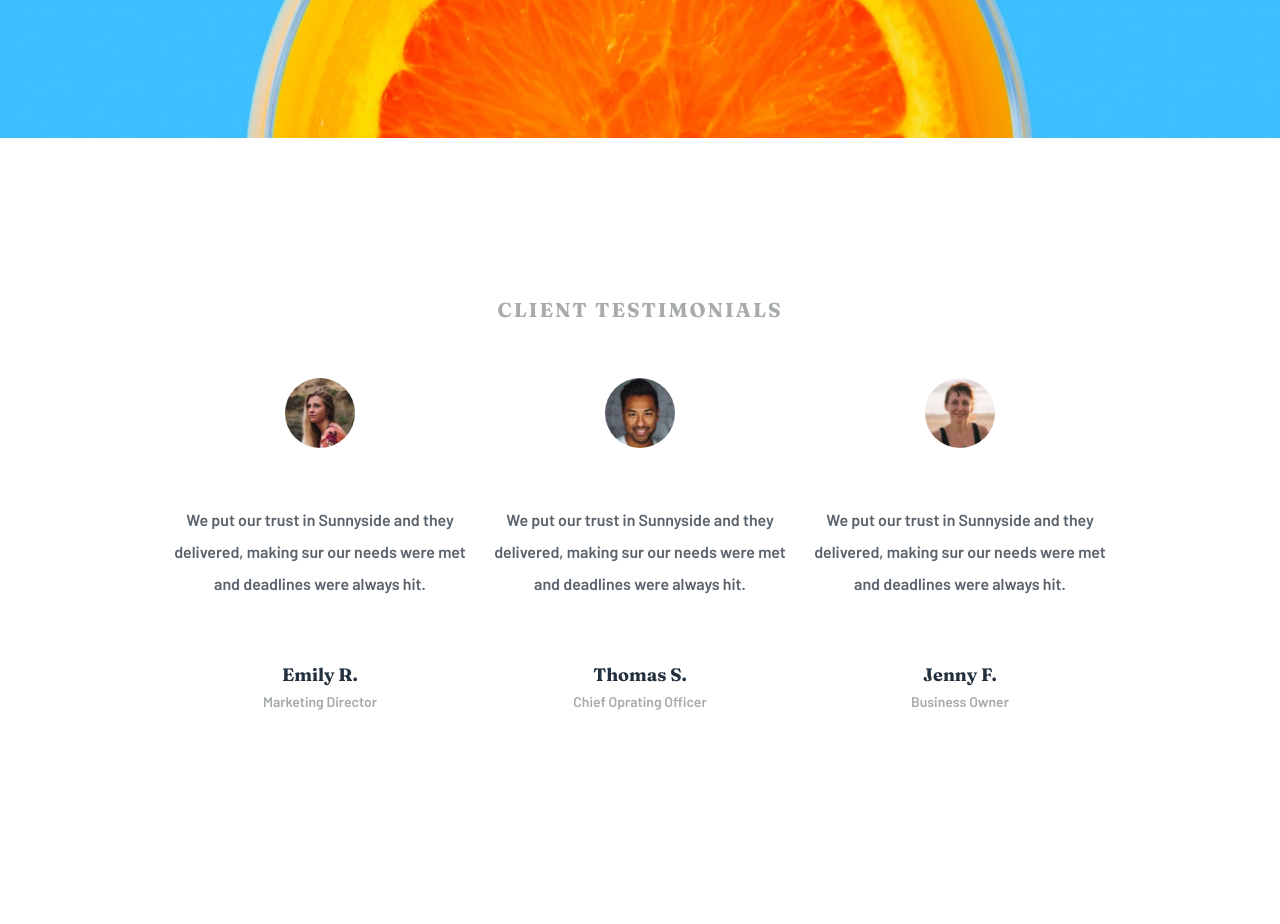
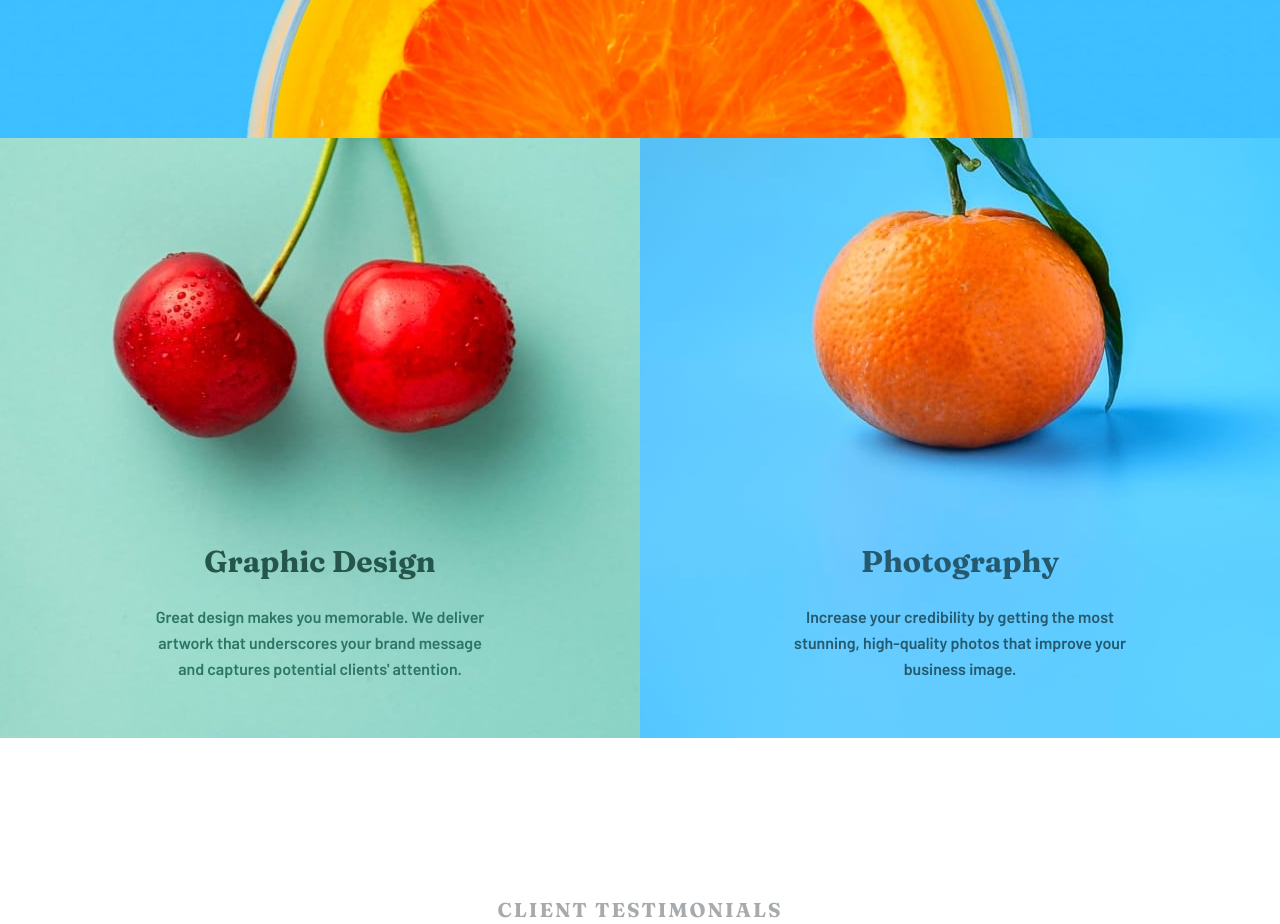
Before and after one commit to 0xShynn/frontendmentor-sunnyside-landing-page-challenge, a React (Create React App) app: page / in a window 1280 px wide. Shown: the part 740-1664 px from the top of the page. Built offline with nearby package versions, Linux system fonts and the light colour scheme.

Commit message:
added/wip: panels with visuals. updated: colors scheme

```diff
--- /dev/null
+++ b/src/components/MainContainer.jsx
@@ -0,0 +1,32 @@
+import { Box, Stack } from '@chakra-ui/react';
+import React from 'react';
+import PanelVisual from './PanelVisual';
+
+import graphicDesignMobile from '../assets/images/mobile/image-graphic-design.jpg';
+import graphicDesignDesktop from '../assets/images/desktop/image-graphic-design.jpg';
+import photographyMobile from '../assets/images/mobile/image-photography.jpg';
+import photographyDesktop from '../assets/images/desktop/image-photography.jpg';
+
+const MainContainer = () => {
+  return (
+    <Box>
+      <Stack direction={{ base: 'column', md: 'row' }} spacing="0">
+        <PanelVisual
+          title="Graphic Design"
+          imageMobile={graphicDesignMobile}
+          imageDesktop={graphicDesignDesktop}
+          text="Great design makes you memorable. We deliver artwork that underscores
+          your brand message and captures potential clients' attention."
+        />
+        <PanelVisual
+          title="Photography"
+          imageMobile={photographyMobile}
+          imageDesktop={photographyDesktop}
+          text="Increase your credibility by getting the most stunning, high-quality photos that improve your business image."
+        />
+      </Stack>
+    </Box>
+  );
+};
+
+export default MainContainer;
--- /dev/null
+++ b/src/components/PanelVisual.jsx
@@ -0,0 +1,47 @@
+import { Box, Flex, Heading, Text } from '@chakra-ui/react';
+import React from 'react';
+
+const PanelVisual = ({ title, imageMobile, imageDesktop, text }) => {
+  return (
+    <Flex
+      bgImage={{ base: imageMobile, sm: imageDesktop }}
+      bgPos="top"
+      bgSize="cover"
+      h={{ base: '600px', sm: '600px' }}
+      align="flex-end"
+      justify="center"
+      px="6"
+      py="14"
+      textAlign="center"
+      w="full"
+    >
+      <Box maxW="340px">
+        <Heading
+          color={
+            title === 'Photography'
+              ? 'primary.sunnyBlue.100'
+              : 'primary.sunnyGreen.400'
+          }
+          as="h3"
+          fontSize="3xl"
+          mb="6"
+        >
+          {title}
+        </Heading>
+        <Text
+          color={
+            title === 'Photography'
+              ? 'primary.sunnyBlue.100'
+              : 'primary.sunnyGreen.300'
+          }
+          fontSize="md"
+          lineHeight="tall"
+        >
+          {text}
+        </Text>
+      </Box>
+    </Flex>
+  );
+};
+
+export default PanelVisual;
--- a/src/pages/Home.jsx
+++ b/src/pages/Home.jsx
@@ -5,6 +5,7 @@ import ImageGallery from '../components/ImageGallery';
 import Footer from '../components/Footer';
 import ClientTestimonialsContainer from '../components/ClientTestimonialsContainer';
 import { Box } from '@chakra-ui/react';
+import MainContainer from '../components/MainContainer';
 
 const Home = () => {
   return (
@@ -12,6 +13,7 @@ const Home = () => {
       <Header />
       <Box role="main">
         <Hero />
+        <MainContainer />
         <ClientTestimonialsContainer />
         <ImageGallery />
       </Box>
--- a/src/styles/theme.js
+++ b/src/styles/theme.js
@@ -19,13 +19,15 @@ const customTheme = extendTheme({
       blue: '#3EBFFF',
       softRed: 'hsl(7, 99%, 70%)',
       yellow: 'hsl(51, 100%, 49%)',
-      darkDesCyan: 'hsl(167, 40%, 24%)',
       darkBlue: 'hsl(198, 62%, 26%)',
-      darkModCyan: 'hsl(168, 34%, 41%)',
       sunnyGreen: {
         100: '#90D4C5',
         200: '#529687',
         300: '#2D7565',
+        400: 'hsl(167, 40%, 24%)',
+      },
+      sunnyBlue: {
+        100: '#25596E',
       },
     },
     neutral: {
```
